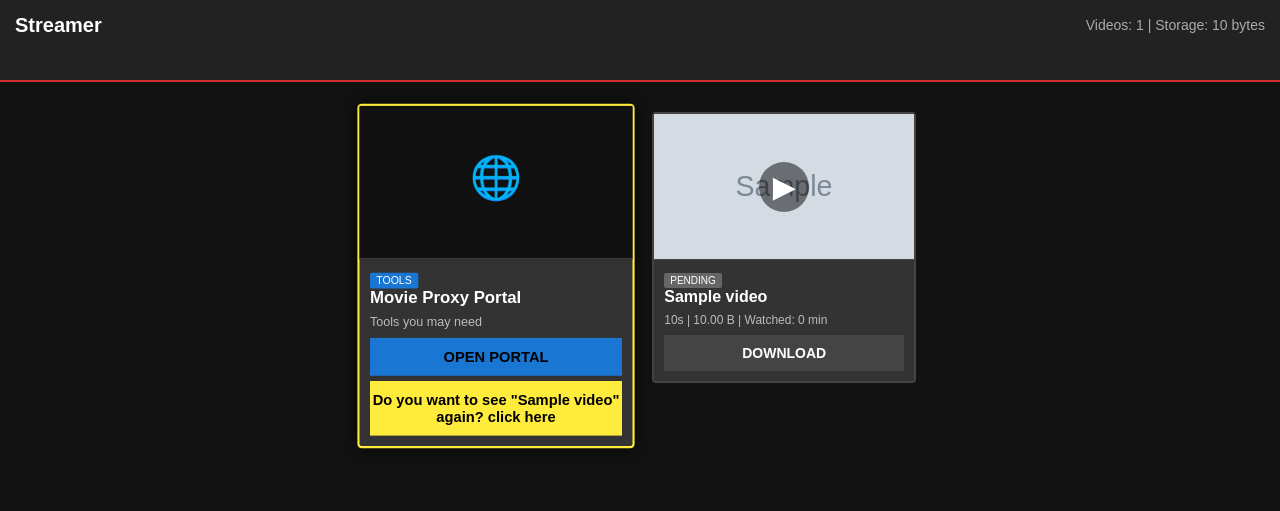
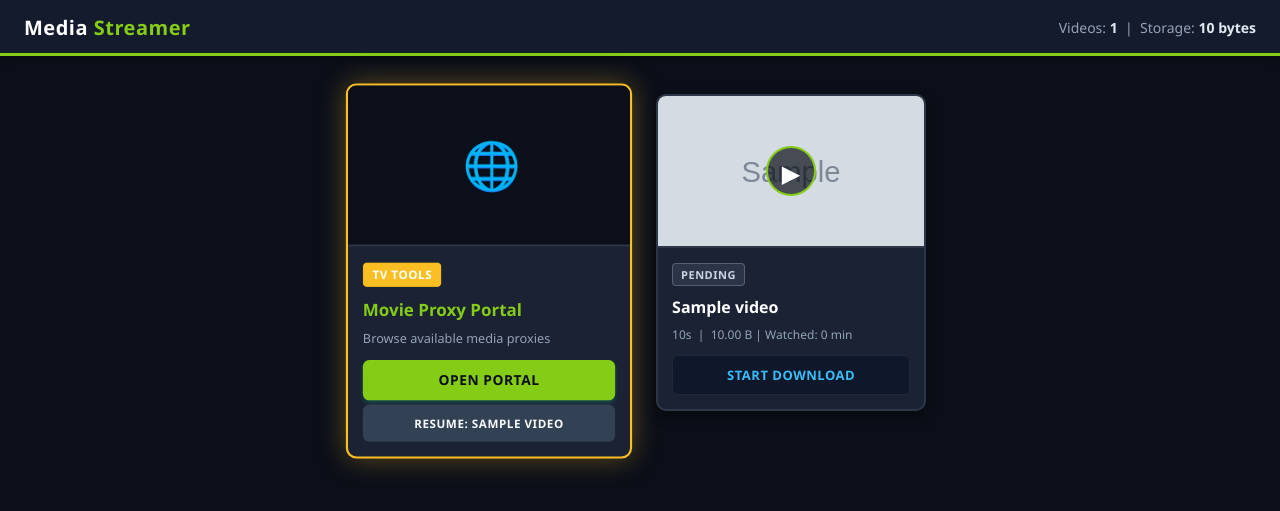
Before and after one commit to ImanStuff/StreamerForOldAndroidVersions, a Django app: page / in a window 1280 px wide. Shown: the top 511 px of the page. Run offline with Django 5.2, Linux system fonts and the light colour scheme; tables that the repository leaves empty hold one stand-in row (values such as "Sample post"); grey boxes marked "Sample" are stand-in pictures.

Commit message:
See Notes

```diff
--- a/videos/manager.py
+++ b/videos/manager.py
@@ -243,7 +243,7 @@ class VideoDownloadManager:
 
             parsed_url = urlparse(video.download_url)
             filename = os.path.basename(parsed_url.path) or f"video_{video.id}.mp4"
-            temp_path = f"/tmp/{filename}"
+            temp_path = f"/tmp/{video.id}_{filename}"
 
             if os.path.exists(temp_path):
                 downloaded_size = os.path.getsize(temp_path)
@@ -288,6 +288,10 @@ class VideoDownloadManager:
                             except Exception:
                                 pass
                             sys.stderr.flush()
+
+                        if 400 <= response.status_code < 500 and response.status_code != 416:
+                            sys.stderr.write(f"[FATAL HTTP ERROR] Server returned {response.status_code}. Not retrying.\n")
+                            raise Exception(f"HTTP Error {response.status_code}: Link might be dead or forbidden.")
 
                         response.raise_for_status()
 
--- a/videos/models.py
+++ b/videos/models.py
@@ -73,6 +73,7 @@ class Video(models.Model):
                     os.remove(file_path)
                     logger.info(f"Deleted video file: {file_path}")
                     return True
+                return True
             except Exception as e:
                 logger.error(f"Error deleting video file: {e}")
         return False
@@ -85,6 +86,7 @@ class Video(models.Model):
                     os.remove(thumbnail_path)
                     logger.info(f"Deleted thumbnail: {thumbnail_path}")
                     return True
+                return True
             except Exception as e:
                 logger.error(f"Error deleting thumbnail: {e}")
         return False
--- a/videos/templates/list.html
+++ b/videos/templates/list.html
@@ -4,166 +4,226 @@
     <title>TV Streamer</title>
     <meta name="viewport" content="width=device-width, initial-scale=1.0">
     <style>
-        /* RESET & BASE */
+        * {
+            -webkit-box-sizing: border-box;
+            -moz-box-sizing: border-box;
+            box-sizing: border-box;
+        }
+
         body {
             margin: 0;
             padding: 0;
-            background-color: #121212;
-            color: #eee;
-            font-family: sans-serif;
+            background-color: #0B0F19; /* Deep Cinematic Dark Slate */
+            color: #E2E8F0; /* Soft off-white */
+            font-family: "Segoe UI", Roboto, "Helvetica Neue", Arial, sans-serif;
+            -webkit-font-smoothing: antialiased;
         }
 
-        /* TOP BAR */
         .top-bar {
-            background: #222;
-            padding: 15px;
-            border-bottom: 2px solid #D32F2F; /* Red accent */
-            height: 50px;
+            background: #141B2D;
+            padding: 16px 24px;
+            border-bottom: 3px solid #84CC16; /* Vibrant Lime Green */
+            height: 56px;
+            -webkit-box-shadow: 0 4px 6px rgba(0,0,0,0.3);
+            box-shadow: 0 4px 6px rgba(0,0,0,0.3);
+            position: relative;
+            z-index: 5;
         }
         .top-title {
             font-size: 20px;
             font-weight: bold;
-            color: white;
+            color: #FFFFFF;
             float: left;
-            line-height: 20px;
+            line-height: 24px;
+            letter-spacing: 0.5px;
+        }
+        .top-title span {
+            color: #84CC16;
         }
         .top-stats {
             float: right;
             font-size: 14px;
-            color: #aaa;
-            line-height: 20px;
+            color: #94A3B8;
+            line-height: 24px;
+            font-weight: 500;
         }
-
-        /* CONTAINER */
+        .top-stats b {
+            color: #E2E8F0;
+        }
         .container {
-            padding: 20px;
-            text-align: center; /* Centers the inline-blocks */
+            padding: 24px;
+            text-align: center;
         }
-
-        /* VIDEO CARD (Android 4.4 Safe) */
         .video-card {
-            display: inline-block; /* The key fix for old Android */
+            display: inline-block;
             vertical-align: top;
-            width: 260px;
-            margin: 10px;
-            background: #333;
-            border: 2px solid #444;
-            border-radius: 4px;
+            width: 270px;
+            margin: 14px;
+            background: #1A2234; /* Rich dark card background */
+            border: 2px solid #2D3748; /* Subtle border */
+            border-radius: 10px;
             text-align: left;
             position: relative;
+            overflow: hidden;
+            -webkit-box-shadow: 0 6px 12px rgba(0,0,0,0.4);
+            box-shadow: 0 6px 12px rgba(0,0,0,0.4);
+            -webkit-transition: -webkit-transform 0.2s ease, border-color 0.2s ease, box-shadow 0.2s ease;
+            transition: transform 0.2s ease, border-color 0.2s ease, box-shadow 0.2s ease;
         }
-
-        /* THUMBNAIL AREA */
         .card-thumb {
-            height: 145px;
-            background: #000;
+            height: 152px;
+            background: #0B0F19;
             position: relative;
-            border-bottom: 1px solid #444;
+            border-bottom: 2px solid #2D3748;
+            overflow: hidden;
+        }
+        .thumb-img {
+            width: 100%;
+            height: 152px;
         }
         .play-icon {
             position: absolute;
             top: 50%; left: 50%;
             width: 50px; height: 50px;
             margin-left: -25px; margin-top: -25px;
-            font-size: 30px;
+            font-size: 24px;
             line-height: 50px;
             text-align: center;
             color: white;
-            background: rgba(0,0,0,0.5);
+            background: rgba(10, 15, 25, 0.7);
             border-radius: 50%;
+            border: 2px solid #84CC16; /* Lime outline */
         }
 
         /* INFO AREA */
-        .card-info { padding: 10px; }
+        .card-info { padding: 14px; }
+
         .card-title {
-            color: white;
+            color: #FFFFFF;
             font-size: 16px;
             font-weight: bold;
-            margin-bottom: 5px;
-            height: 20px;
+            margin-bottom: 8px;
+            height: 22px;
             overflow: hidden;
             white-space: nowrap;
             text-overflow: ellipsis;
         }
-        .card-meta { font-size: 12px; color: #bbb; margin-bottom: 8px; }
+        .card-meta {
+            font-size: 12px;
+            color: #94A3B8;
+            margin-bottom: 12px;
+            font-weight: 500;
+        }
 
         .status-badge {
             display: inline-block;
-            padding: 2px 6px;
-            font-size: 10px;
-            background: #666;
-            color: white;
-            border-radius: 2px;
+            padding: 3px 8px;
+            font-size: 11px;
+            font-weight: bold;
+            border-radius: 4px;
             text-transform: uppercase;
+            margin-bottom: 10px;
+            letter-spacing: 0.5px;
         }
-        .st-completed { background: #388E3C; } /* Green */
-        .st-downloading { background: #1976D2; } /* Blue */
-        .st-error { background: #D32F2F; } /* Red */
+        .st-completed { background: rgba(16, 185, 129, 0.15); color: #34D399; border: 1px solid rgba(16, 185, 129, 0.4); } /* Emerald Green */
+        .st-downloading { background: rgba(59, 130, 246, 0.15); color: #60A5FA; border: 1px solid rgba(59, 130, 246, 0.4); } /* Blue */
+        .st-error { background: rgba(239, 68, 68, 0.15); color: #F87171; border: 1px solid rgba(239, 68, 68, 0.4); } /* Red */
+        .st-pending { background: rgba(148, 163, 184, 0.15); color: #CBD5E1; border: 1px solid rgba(148, 163, 184, 0.4); } /* Gray */
+        .st-tools { background: rgba(234, 179, 8, 0.15); color: #FBBF24; border: 1px solid rgba(234, 179, 8, 0.4); } /* Yellow */
 
-        /* BUTTONS */
         .action-btn {
             display: block;
             width: 100%;
             padding: 10px 0;
-            margin-top: 5px;
-            background: #D32F2F;
-            color: white;
+            margin-top: 4px;
             text-decoration: none;
             text-align: center;
             font-weight: bold;
-            font-size: 14px;
+            font-size: 13px;
+            border-radius: 6px;
+            border: none;
             cursor: pointer;
-            border: none;
+            text-transform: uppercase;
+            letter-spacing: 0.5px;
         }
-        .action-btn:active { background: #b71c1c; }
 
-        /* FOCUS STATE (Remote Control) */
+        .btn-primary {
+            background: #10B981; /* Emerald Green */
+            color: #ffffff;
+            -webkit-box-shadow: 0 2px 4px rgba(16, 185, 129, 0.3);
+        }
+        .btn-primary:active { background: #059669; }
+
+        .btn-secondary {
+            background: #334155; /* Slate */
+            color: #F8FAFC;
+        }
+        .btn-secondary:active { background: #1E293B; }
+
+        .btn-dark {
+            background: #0F172A;
+            color: #38BDF8; /* Neon blue text */
+            border: 1px solid #1D283A;
+        }
+
+        .btn-half { display: inline-block; width: 48%; }
+        .btn-space { margin-left: 4%; }
+
         .video-card.focused {
-            border-color: #FFEB3B; /* Yellow border */
-            transform: scale(1.05); /* Zoom effect */
+            border-color: #FBBF24; /* Golden Yellow TV focus border */
+            -webkit-transform: scale(1.06); /* HW Zoom */
+            transform: scale(1.06);
             z-index: 10;
-            box-shadow: 0 0 15px rgba(0,0,0,0.8);
+            -webkit-box-shadow: 0 0 25px rgba(251, 191, 36, 0.35); /* Yellow ambient glow */
+            box-shadow: 0 0 25px rgba(251, 191, 36, 0.35);
         }
-        .video-card.focused .action-btn { background: #FFEB3B; color: black; }
+        .video-card.focused .btn-primary {
+            background: #84CC16;
+            color: #0B0F19;
+        }
+        .video-card.focused .card-title { color: #84CC16; }
+        .video-card.focused .st-tools { color: #FFFFFF; background: #FBBF24; }
 
         /* ERROR MSG */
         .no-videos {
             padding: 50px;
-            color: #888;
+            color: #94A3B8;
             font-size: 18px;
+            background: #1A2234;
+            border-radius: 10px;
+            border: 2px dashed #2D3748;
+            display: inline-block;
+            margin-top: 20px;
         }
+        .no-videos a { color: #84CC16; text-decoration: none; }
     </style>
 </head>
 <body>
 
     <div class="top-bar">
-        <div class="top-title">Streamer</div>
+        <div class="top-title">Media <span>Streamer</span></div>
         <div class="top-stats">
-            Videos: <span id="stats-total">{{ videos|length }}</span> |
-            Storage: <span id="stats-size">{{ total_size|filesizeformat }}</span>
+            Videos: <b><span id="stats-total">{{ videos|length }}</span></b> &nbsp;|&nbsp;
+            Storage: <b><span id="stats-size">{{ total_size|filesizeformat }}</span></b>
         </div>
     </div>
 
     <div class="container">
         <div class="video-card nav-item" id="tools-card">
-            <div class="card-thumb" style="background: #111;">
-                <div class="play-icon" style="background: transparent; font-size: 40px; margin-top: -30px;">🌐</div>
+            <div class="card-thumb" style="background: #0B0F19;">
+                <div class="play-icon" style="background: transparent; border: none; font-size: 44px; margin-top: -26px;">🌐</div>
             </div>
 
             <div class="card-info">
-                <span class="status-badge st-completed" style="background: #1976D2;">
-                    TOOLS
-                </span>
+                <span class="status-badge st-tools">TV TOOLS</span>
                 <div class="card-title">Movie Proxy Portal</div>
-                <div class="card-meta">
-                    Tools you may need
-                </div>
+                <div class="card-meta">Browse available media proxies</div>
 
-                <a href="{% url 'tv_remote_view_' %}" class="action-btn" style="background:#1976D2;">
-                    OPEN PORTAL
-                </a>
+                <a href="{% url 'tv_remote_view_' %}" class="action-btn btn-primary">OPEN PORTAL</a>
                 {% if last_video %}
-                    <a href="{% url 'play_video' last_video.video.id %}" class="action-btn" target="_blank">Do you want to see "{{last_video.video.title}}" again? click here</a>
+                    <a href="{% url 'play_video' last_video.video.id %}" class="action-btn btn-secondary" target="_blank" style="font-size: 11px;">
+                        RESUME: {{ last_video.video.title|truncatechars:18 }}
+                    </a>
                 {% endif %}
             </div>
         </div>
@@ -173,32 +233,32 @@
                 <div class="video-card nav-item" id="vid-{{ video.id }}">
                     <div class="card-thumb">
                         {% if video.thumbnail %}
-                            <img src="{{video.thumbnail.url}}" alt="" style="width: 260px; height: 145px; object-fit: cover;">
+                            <img src="{{ video.thumbnail.url }}" alt="" class="thumb-img">
                         {% endif %}
                         <div class="play-icon">▶</div>
                     </div>
 
                     <div class="card-info">
-                        <span class="status-badge st-{{ video.status }}">
+                        <span class="status-badge st-{{ video.status|lower }}">
                             {{ video.get_status_display }}
                         </span>
                         <div class="card-title">{{ video.title }}</div>
                         <div class="card-meta">
-                            {{ video.duration_human }} | {{ video.file_size_human }}{{ video.watched_label }}
+                            {{ video.duration_human }} &nbsp;|&nbsp; {{ video.file_size_human }}{{ video.watched_label }}
                         </div>
 
                         {% if video.status == 'completed' %}
                             <div style="font-size: 0;">
-                                <a href="{% url 'play_video' video.id %}" class="action-btn" style="display:inline-block; width:48%;" target="_blank">
-                                    RESUME / PLAY
+                                <a href="{% url 'play_video' video.id %}" class="action-btn btn-primary btn-half" target="_blank">
+                                    RESUME
                                 </a>
-                                <a href="{% url 'play_video' video.id %}?restart=1" class="action-btn" style="display:inline-block; width:48%; margin-left:4%; background:#607D8B;" target="_blank">
+                                <a href="{% url 'play_video' video.id %}?restart=1" class="action-btn btn-secondary btn-half btn-space" target="_blank">
                                     RESTART
                                 </a>
                             </div>
                         {% else %}
-                            <a href="/admin/videos/video/{{ video.id }}/download/" class="action-btn" style="background:#444;">
-                                DOWNLOAD
+                            <a href="/admin/videos/video/{{ video.id }}/download/" class="action-btn btn-dark">
+                                START DOWNLOAD
                             </a>
                         {% endif %}
                     </div>
@@ -206,8 +266,8 @@
                 {% endfor %}
             {% else %}
                 <div class="no-videos">
-                    <h3>No Videos Found in Database</h3>
-                    <p>Please add videos via <a href="/admin" style="color:#D32F2F">Admin Panel</a></p>
+                    <h3>No Media Found</h3>
+                    <p>Please queue items via the <a href="/admin">Admin Panel</a></p>
                 </div>
             {% endif %}
         </span>
@@ -228,8 +288,7 @@
                         try {
                             var data = JSON.parse(xhr.responseText);
                             updateUI(data);
-                        } catch (e) {
-                        }
+                        } catch (e) { }
                     }
                 };
                 xhr.send();
@@ -251,44 +310,46 @@
                 if (videos && videos.length > 0) {
                     for (var i = 0; i < videos.length; i++) {
                         var v = videos[i];
-                        var watchedLabel = v.watched_time > 0 ? " | Watched: " + Math.round(v.watched_time / 60) + " min" : "";
+                        var watchedLabel = v.watched_time > 0 ? " &nbsp;|&nbsp; Watched: " + Math.round(v.watched_time / 60) + " min" : "";
+                        var statusClass = v.status ? v.status.toLowerCase() : 'pending';
+
                         html += '<div class="video-card nav-item" id="vid-' + v.id + '">';
                         html += '  <div class="card-thumb">';
                         if (v.thumbnail_url) {
-                            html += '    <img src="' + v.thumbnail_url + '" alt="" style="width: 260px; height: 145px; object-fit: cover;">';
+                            html += '    <img src="' + v.thumbnail_url + '" alt="" class="thumb-img">';
                         }
                         html += '    <div class="play-icon">▶</div>';
                         html += '  </div>';
                         html += '  <div class="card-info">';
-                        html += '    <span class="status-badge st-' + v.status + '">';
+                        html += '    <span class="status-badge st-' + statusClass + '">';
                         html += '      ' + v.status_display;
                         html += '    </span>';
                         html += '    <div class="card-title">' + v.title + '</div>';
                         html += '    <div class="card-meta">';
-                            html += '      ' + v.duration_human + ' | ' + v.file_size_human + watchedLabel;
+                        html += '      ' + v.duration_human + ' &nbsp;|&nbsp; ' + v.file_size_human + watchedLabel;
                         html += '    </div>';
 
                         if (v.status === 'completed') {
                             html += '    <div style="font-size: 0;">';
-                            html += '      <a href="/video/' + v.id + '/play/" class="action-btn" style="display:inline-block; width:48%;" target="_blank">';
-                            html += '        RESUME / PLAY';
+                            html += '      <a href="/video/' + v.id + '/play/" class="action-btn btn-primary btn-half" target="_blank">';
+                            html += '        RESUME';
                             html += '      </a>';
-                            html += '      <a href="/video/' + v.id + '/play/?restart=1" class="action-btn" style="display:inline-block; width:48%; margin-left:4%; background:#607D8B;" target="_blank">';
+                            html += '      <a href="/video/' + v.id + '/play/?restart=1" class="action-btn btn-secondary btn-half btn-space" target="_blank">';
                             html += '        RESTART';
                             html += '      </a>';
                             html += '    </div>';
                         } else {
-                            html += '    <a href="/admin/videos/video/' + v.id + '/download/" class="action-btn" style="background:#444;">';
-                            html += '      DOWNLOAD';
+                            html += '    <a href="/admin/videos/video/' + v.id + '/download/" class="action-btn btn-dark">';
+                            html += '      START DOWNLOAD';
                             html += '    </a>';
                         }
                         html += '  </div>';
                         html += '</div>';
                     }
                 } else {
-                    html += '<div class="no-videos" id="no-videos-placeholder">';
-                    html += '  <h3>No Videos Found in Database</h3>';
-                    html += '  <p>Please add videos via <a href="/admin" style="color:#D32F2F">Admin Panel</a></p>';
+                    html += '<div class="no-videos">';
+                    html += '  <h3>No Media Found</h3>';
+                    html += '  <p>Please queue items via the <a href="/admin">Admin Panel</a></p>';
                     html += '</div>';
                 }
 
@@ -309,7 +370,8 @@
                     }
                 }
             }
-            setInterval(refreshData, 3000);
+
+            setInterval(refreshData, 5000);
 
             document.addEventListener('keydown', function(e) {
                 var code = e.keyCode;
```
Also changed, not shown: README.md.
